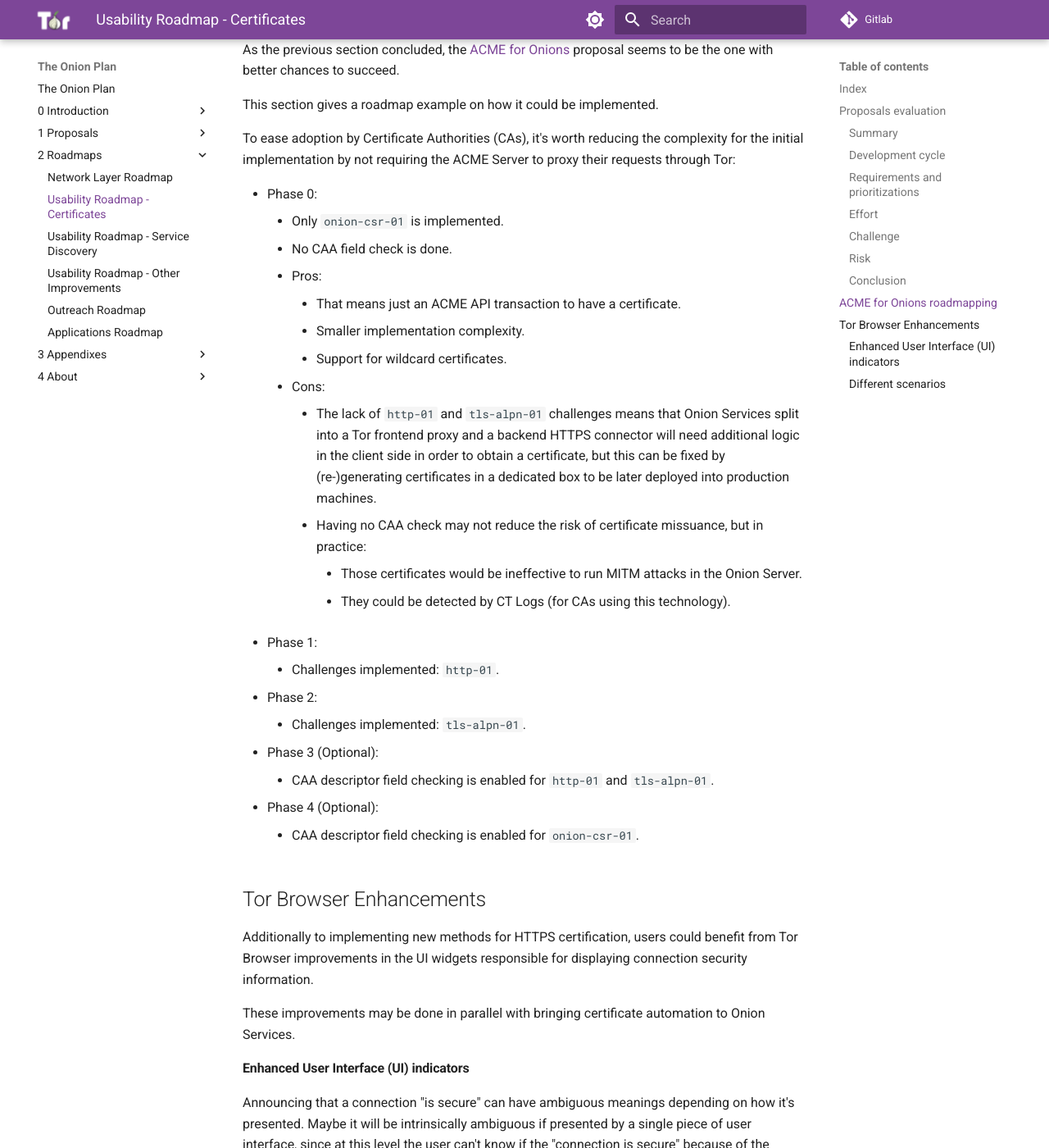
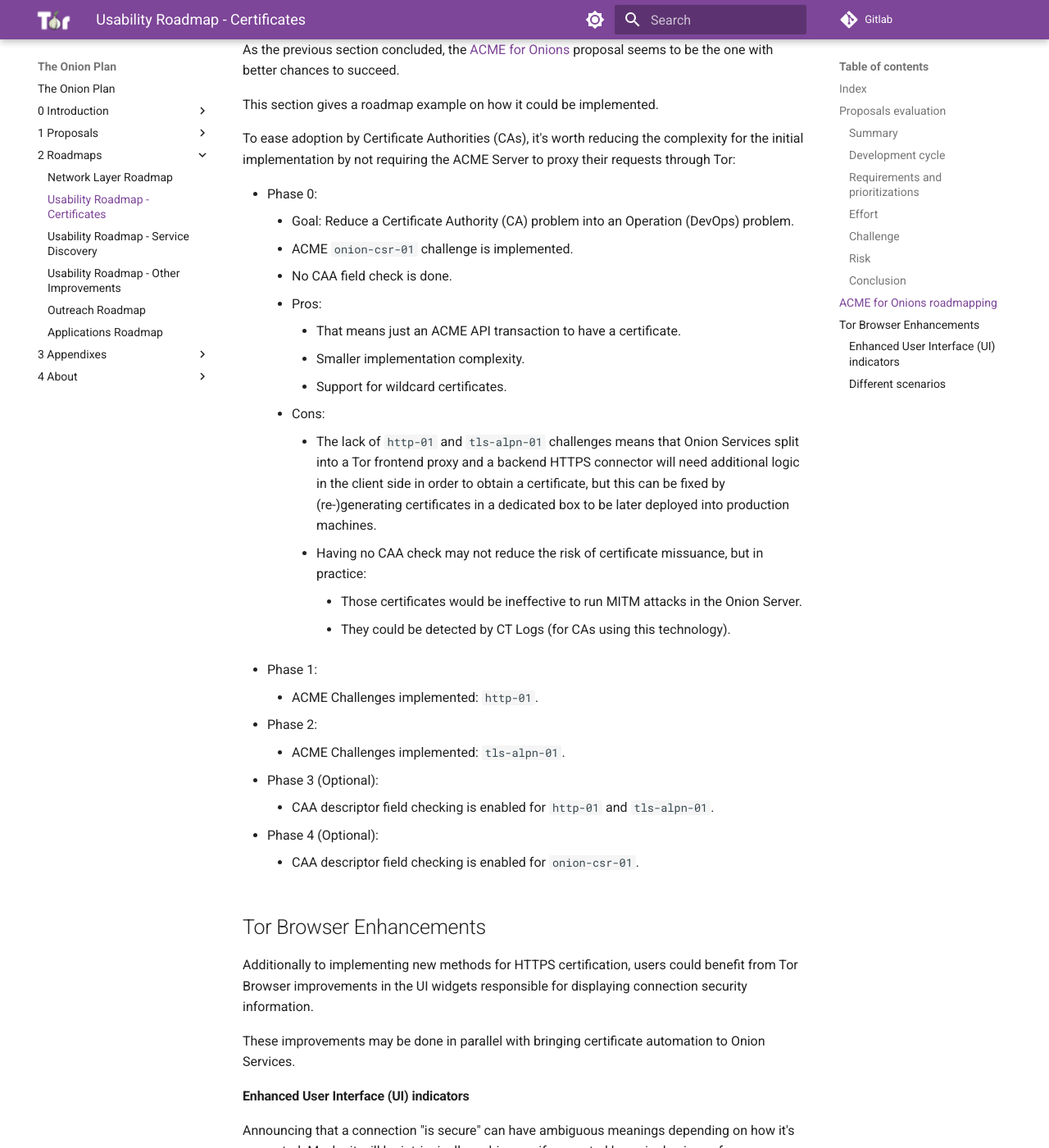
Before and after one commit to offsoc/onionplan, an MkDocs documentation site: the page built from docs/2 - Roadmaps/02 - Roadmap: Usability Proposal - Certificates.md, in a window 1280 px wide and 1400 px high, scrolled down 4361 px. Shown: the whole window at 82% size. Built offline with MkDocs 1.6.1 and Material for MkDocs 9.7.7, drawn with Linux system fonts in a browser that asks for light colours.

Commit message:
Feat: roadmaps: certificates: ACME for Onions DRAFT roadmap (4)

```diff
--- a/docs/2 - Roadmaps/02 - Roadmap: Usability Proposal - Certificates.md
+++ b/docs/2 - Roadmaps/02 - Roadmap: Usability Proposal - Certificates.md
@@ -138,7 +138,9 @@ complexity for the initial implementation by not requiring the ACME Server to
 proxy their requests through Tor:
 
 * Phase 0:
-    * Only `onion-csr-01` is implemented.
+    * Goal: Reduce a Certificate Authority (CA) problem into an Operation
+      (DevOps) problem.
+    * ACME `onion-csr-01` challenge is implemented.
     * No CAA field check is done.
     * Pros:
         * That means just an ACME API transaction to have a certificate.
@@ -157,9 +159,9 @@ proxy their requests through Tor:
               Onion Server.
             * They could be detected by CT Logs (for CAs using this technology).
 * Phase 1:
-    * Challenges implemented: `http-01`.
+    * ACME Challenges implemented: `http-01`.
 * Phase 2:
-    * Challenges implemented: `tls-alpn-01`.
+    * ACME Challenges implemented: `tls-alpn-01`.
 * Phase 3 (Optional):
     * CAA descriptor field checking is enabled for `http-01` and `tls-alpn-01`.
 * Phase 4 (Optional):
```
